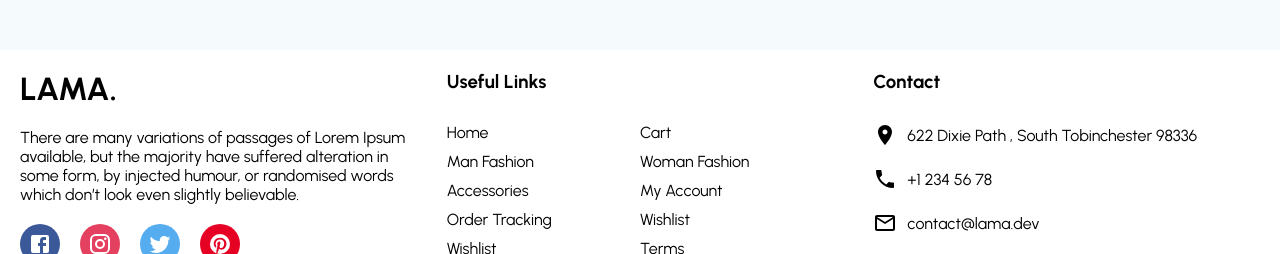
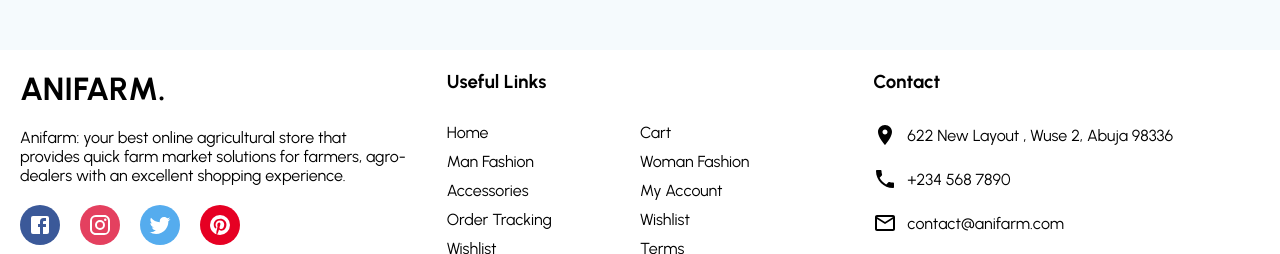
Before and after one commit to chizobavictory/react_ecomerce_mern, a React (Create React App) app in the folder client/: page / in a window 1280 px wide. Shown: the part 1748-2002 px from the top of the page. Built offline with nearby package versions, Linux system fonts and the light colour scheme; grey boxes are pictures that could not be loaded.

Commit message:
Added footer component 🦶🏽

```diff
--- a/client/src/components/Footer.jsx
+++ b/client/src/components/Footer.jsx
@@ -36,6 +36,7 @@
   width: 40px;
   height: 40px;
   border-radius: 50%;
+  cursor: pointer;
   color: white;
   background-color: #${(props) => props.color};
   display: flex;
@@ -88,11 +89,9 @@
   return (
     <Container>
       <Left>
-        <Logo>LAMA.</Logo>
+        <Logo>ANIFARM.</Logo>
         <Desc>
-          There are many variations of passages of Lorem Ipsum available, but
-          the majority have suffered alteration in some form, by injected
-          humour, or randomised words which don’t look even slightly believable.
+        Anifarm: your best online agricultural store that provides quick farm market solutions for farmers, agro-dealers with an excellent shopping experience.
         </Desc>
         <SocialContainer>
           <SocialIcon color="3B5999">
@@ -127,13 +126,13 @@
       <Right>
         <Title>Contact</Title>
         <ContactItem>
-          <Room style={{marginRight:"10px"}}/> 622 Dixie Path , South Tobinchester 98336
+          <Room style={{marginRight:"10px"}}/> 622 New Layout , Wuse 2, Abuja 98336
         </ContactItem>
         <ContactItem>
-          <Phone style={{marginRight:"10px"}}/> +1 234 56 78
+          <Phone style={{marginRight:"10px"}}/> +234 568 7890
         </ContactItem>
         <ContactItem>
-          <MailOutline style={{marginRight:"10px"}} /> contact@lama.dev
+          <MailOutline style={{marginRight:"10px"}} /> contact@anifarm.com
         </ContactItem>
         <Payment src="https://i.ibb.co/Qfvn4z6/payment.png" />
       </Right>
```
